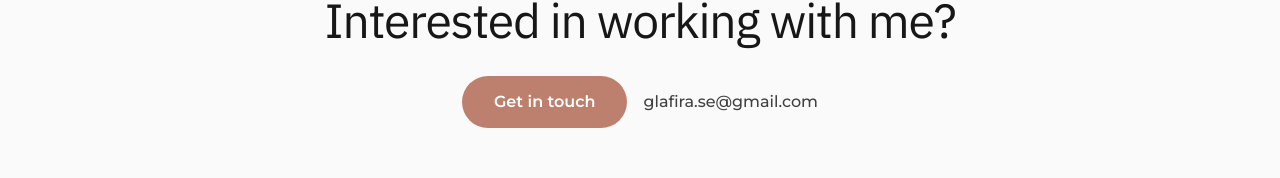
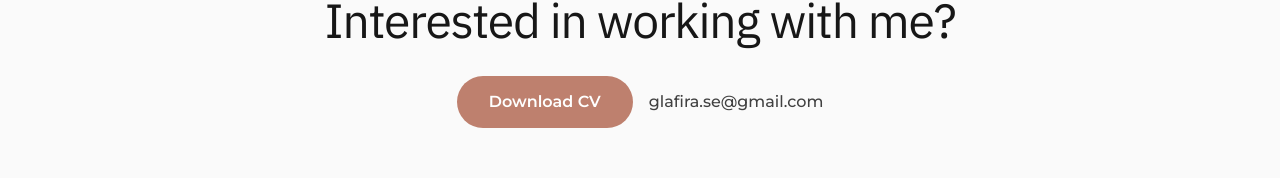
Before and after one commit to glafver/portfolio, a React (Vite) app: page / in a window 1280 px wide. Shown: the part 5905-6083 px from the top of the page. Built offline with nearby package versions, Linux system fonts and the light colour scheme; no server answers; the database is empty.

Commit message:
Change contact button to Download CV

```diff
--- a/src/components/ContactSection.tsx
+++ b/src/components/ContactSection.tsx
@@ -1,12 +1,10 @@
 import React from 'react';
 import Reveal from './Reveal';
-import { useModal } from '../ModalContext';
 import { useSiteContent } from '../hooks/useSiteContent';
 import { useAdmin } from '../admin/AdminContext';
 import EditButton from '../admin/EditButton';
 
 const Contact: React.FC = () => {
-    const { handleOpen } = useModal();
     const content = useSiteContent();
     const { isAdmin, openContentEditor } = useAdmin();
 
@@ -20,12 +18,13 @@ const Contact: React.FC = () => {
                         {content['contact.title']}
                     </h2>
                     <div className="mt-8 flex flex-col sm:flex-row items-center justify-center gap-4">
-                        <button
-                            onClick={() => { handleOpen(); }}
+                        <a
+                            href={content['cv.url']}
+                            download
                             className="bg-accent hover:bg-accent-dark text-white font-semibold px-8 py-3.5 rounded-full transition"
                         >
-                            Get in touch
-                        </button>
+                            Download CV
+                        </a>
                         <a
                             href={`mailto:${content['contact.email']}`}
                             className="text-neutral-700 dark:text-neutral-200 font-medium hover:text-accent transition"
```
